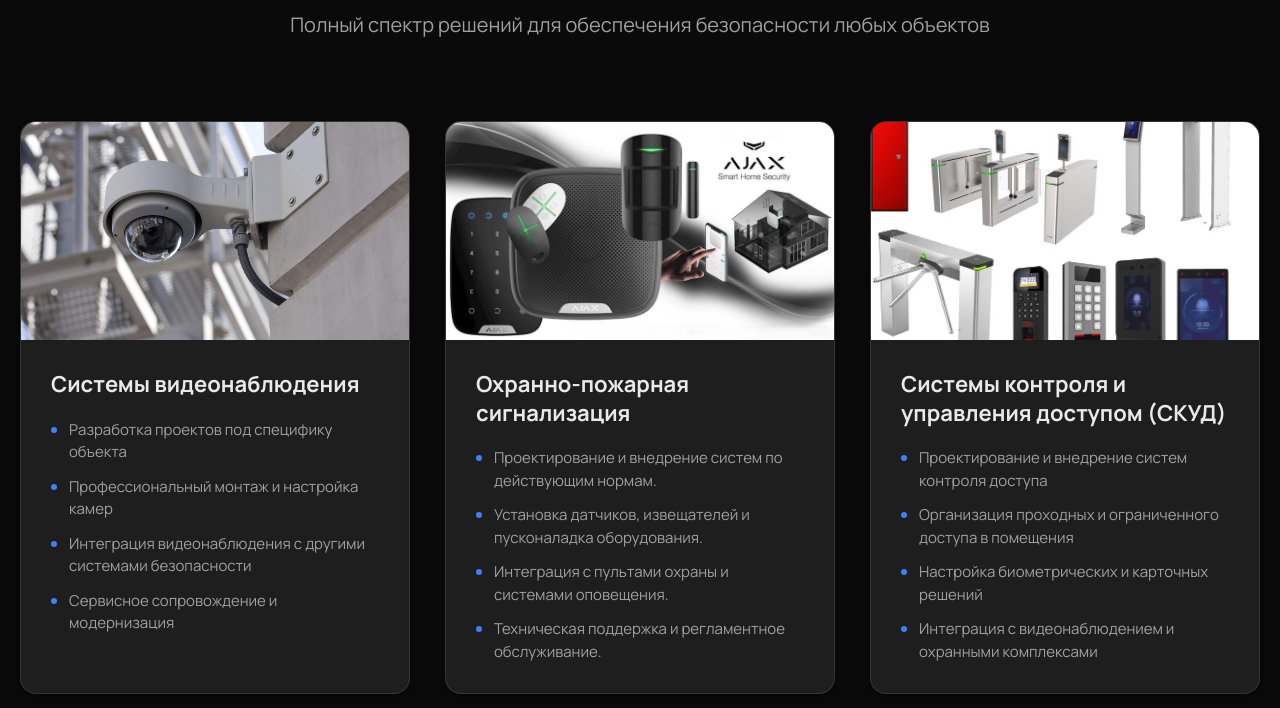
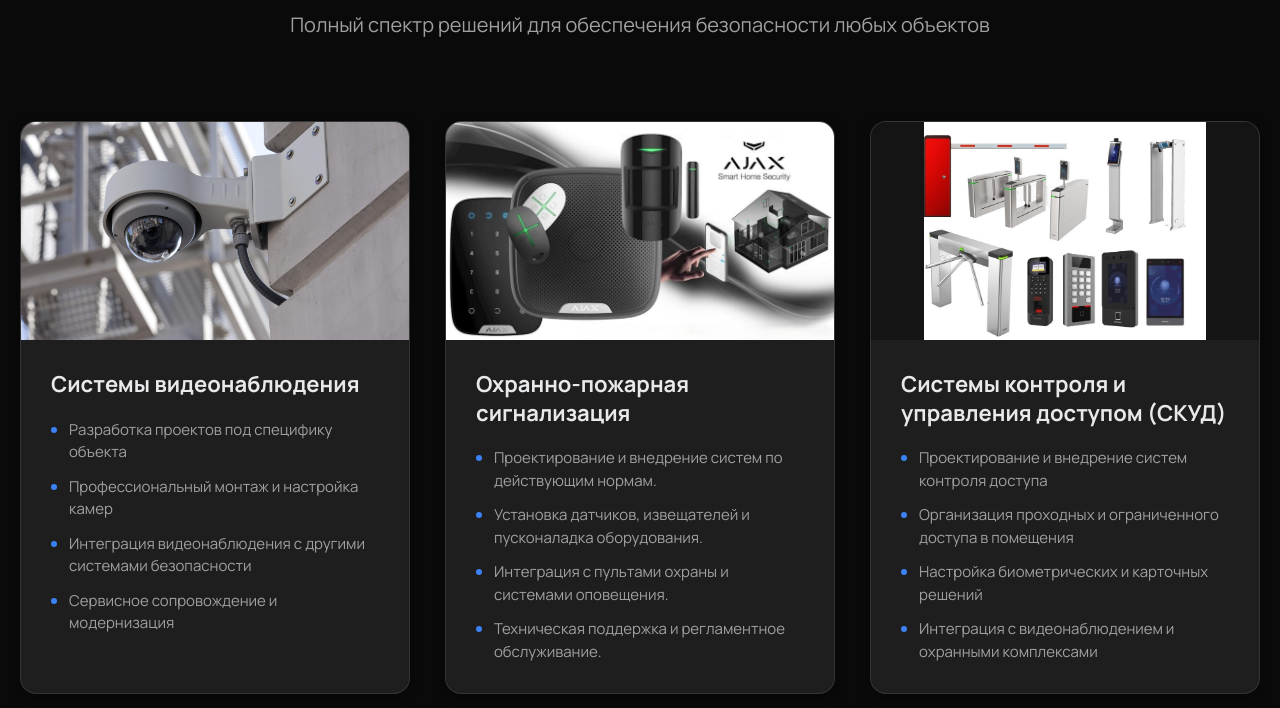
Before and after one commit to miltim7/Gravix, a plain HTML site: page index.html in a window 1280 px wide. Shown: the part 1900-2608 px from the top of the page. Drawn offline with Linux system fonts and the light colour scheme.

Commit message:
edit third picture

```diff
--- a/components/services/services.css
+++ b/components/services/services.css
@@ -98,6 +98,12 @@
   object-fit: cover;
   display: block;
   transition: transform 0.3s ease;
+}
+
+/* Исправление для третьей карточки (СКУД) - не обрезать картинку */
+.services__card:nth-child(3) .services__card-image {
+  object-fit: contain;
+  background: var(--secondary-bg);
 }
 
 .services__card:hover .services__card-image {
```
